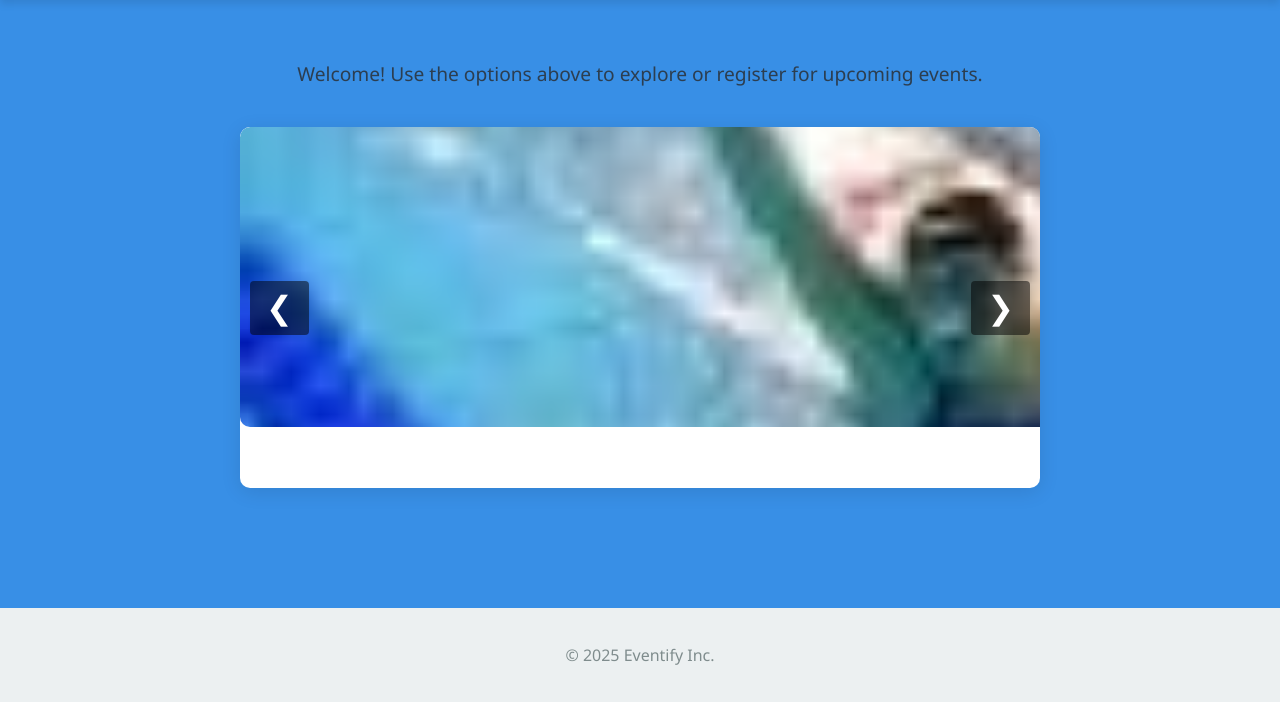
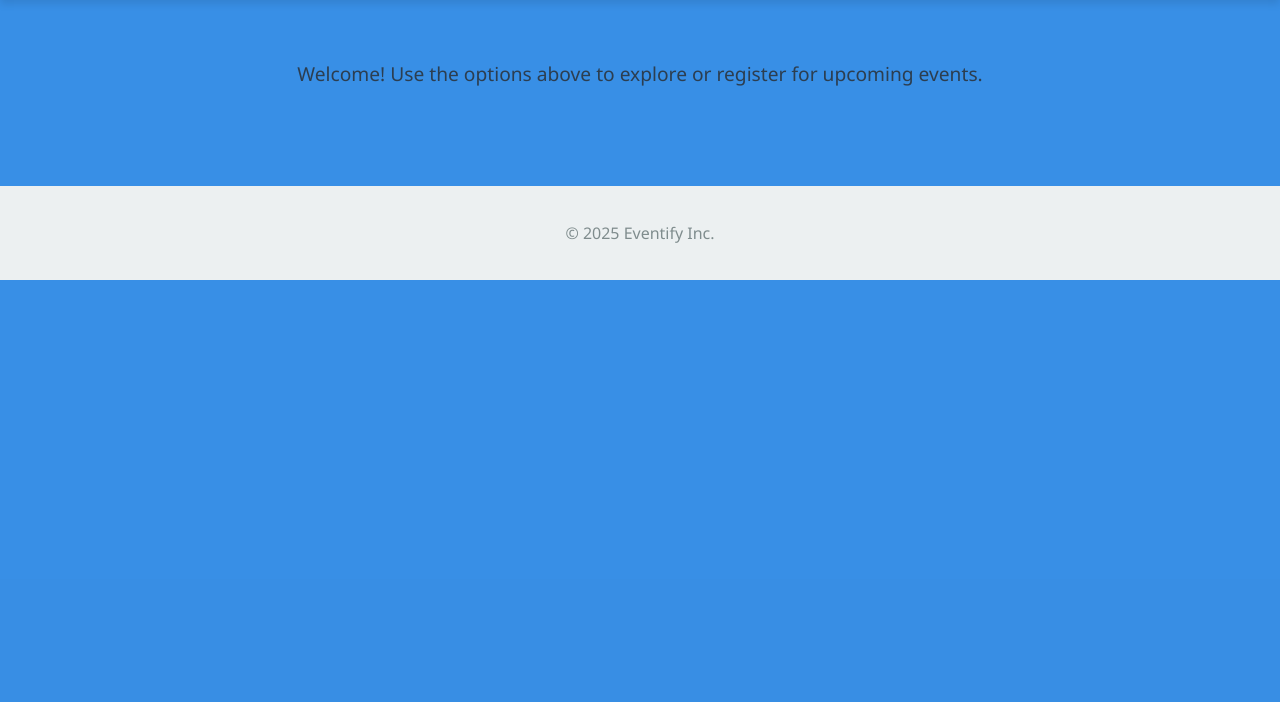
Before and after one commit to kushagraa27/event_registration_website, a Flask app: page / in a window 1280 px wide. Shown: the part 221-923 px from the top of the page. After the commit the page ends 501 px from the top, so only its background shows below. Run offline with Flask 3, Linux system fonts and the light colour scheme.

Commit message:
commited the deletion of carousel

```diff
--- a/static/styles.css
+++ b/static/styles.css
@@ -205,67 +205,3 @@ form button:hover {
 .delete-btn:hover {
   background-color: #c0392b;
 }
-
-.carousel-container {
-  position: relative;
-  overflow: hidden;
-  width: 100%;
-  max-width: 800px;
-  margin: 40px auto;
-  border-radius: 10px;
-  background: #fff;
-  box-shadow: 0 4px 20px rgba(0, 0, 0, 0.1);
-}
-
-.carousel {
-  display: flex;
-  transition: transform 0.5s ease-in-out;
-  width: 600%;
-}
-
-.slide {
-  min-width: 100%;
-  box-sizing: border-box;
-  text-align: center;
-}
-
-.slide img {
-  width: 100%;
-  height: 300px;
-  object-fit: cover;
-  border-radius: 10px;
-}
-
-.slide p {
-  margin-top: 10px;
-  font-weight: bold;
-  font-size: 1.2rem;
-}
-
-button.prev,
-button.next {
-  position: absolute;
-  top: 50%;
-  transform: translateY(-50%);
-  background-color: rgba(0, 0, 0, 0.5);
-  border: none;
-  color: white;
-  font-size: 2rem;
-  padding: 8px 16px;
-  cursor: pointer;
-  z-index: 10;
-  border-radius: 4px;
-}
-
-button.prev:hover,
-button.next:hover {
-  background-color: rgba(0, 0, 0, 0.8);
-}
-
-button.prev {
-  left: 10px;
-}
-
-button.next {
-  right: 10px;
-}
--- a/templates/home.html
+++ b/templates/home.html
@@ -21,50 +21,6 @@
     <main>
       <div class="container">
           <p>Welcome! Use the options above to explore or register for upcoming events.</p>
-
-          <div class="carousel-container">
-            <div class="carousel">
-                <div class="slide">
-                    <a href="/register?event_id=1">
-                        <img src="{{ url_for('static', filename='images/swimming.jpg') }}" alt="Swimming">
-                        <p>Swimming</p>
-                    </a>
-                </div>
-                <div class="slide">
-                    <a href="/register?event_id=2">
-                        <img src="{{ url_for('static', filename='images/music.jpg') }}" alt="Music">
-                        <p>Music Concert</p>
-                    </a>
-                </div>
-                <div class="slide">
-                    <a href="/register?event_id=3">
-                        <img src="{{ url_for('static', filename='images/boxing.jpg') }}" alt="Boxing">
-                        <p>Boxing Match</p>
-                    </a>
-                </div>
-                <div class="slide">
-                    <a href="/register?event_id=4">
-                        <img src="{{ url_for('static', filename='images/hackathon.jpg') }}" alt="Hackathon">
-                        <p>Hackathon</p>
-                    </a>
-                </div>
-                <div class="slide">
-                    <a href="/register?event_id=5">
-                        <img src="{{ url_for('static', filename='images/dance.jpg') }}" alt="Dance">
-                        <p>Dancing</p>
-                    </a>
-                </div>
-                <div class="slide">
-                    <a href="/register?event_id=6">
-                        <img src="{{ url_for('static', filename='images/painting.jpg') }}" alt="Painting">
-                        <p>Painting</p>
-                    </a>
-                </div>
-            </div>
-            <button class="prev" onclick="moveSlide(-1)">&#10094;</button>
-            <button class="next" onclick="moveSlide(1)">&#10095;</button>
-        </div>
-
       </div>
   </main>
 
```
Also changed, not shown: instance/events.db, static/images/boxing.jpg (deleted), static/images/dance.jpg (deleted), static/images/hackathon.jpg (deleted), static/images/music.jpg (deleted), static/images/painting.jpg (deleted), static/images/swimming.jpg (deleted).
